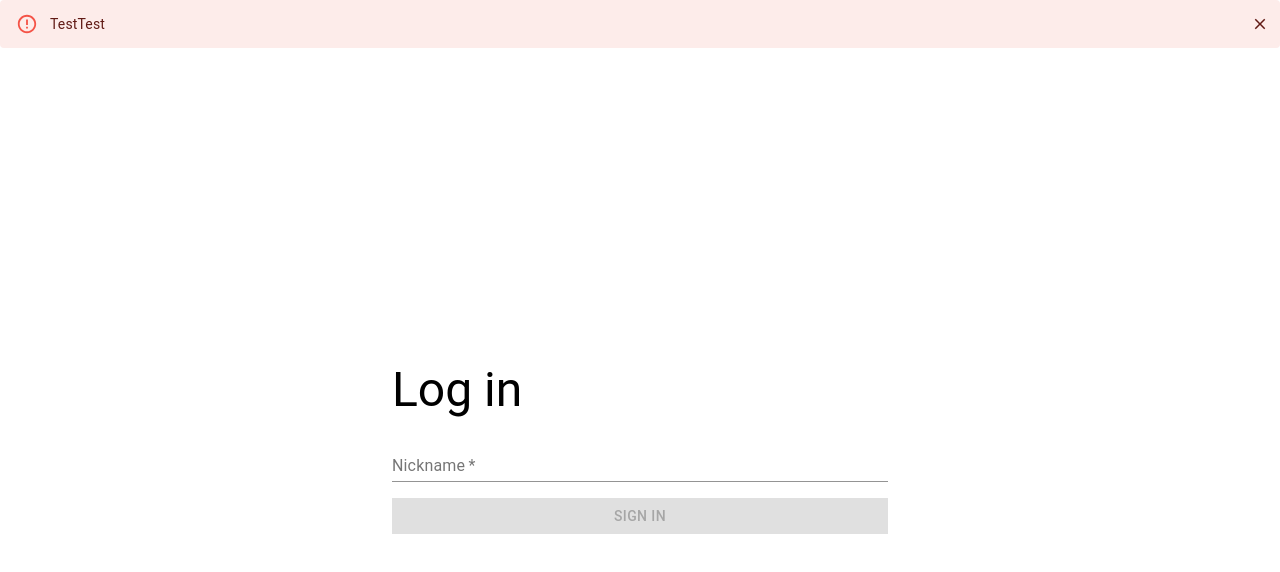
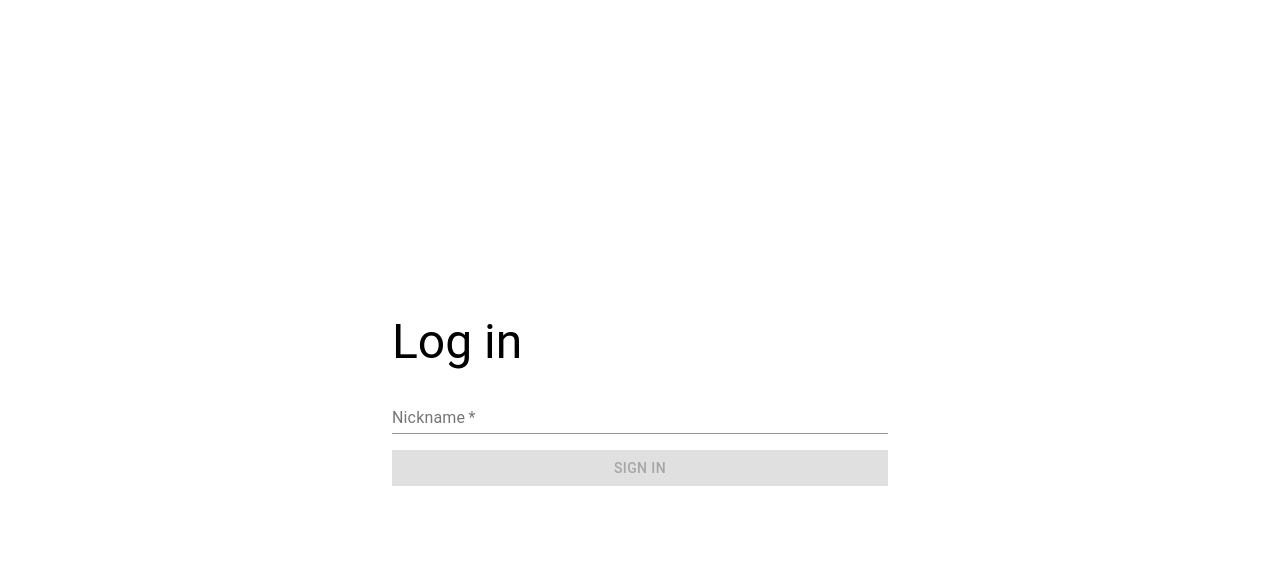
Before and after one commit to Beadsley/chatroom-client, a React (Create React App) app: page / in a window 1280 px wide. Shown: the top 572 px of the page. Built offline with nearby package versions, Linux system fonts and the light colour scheme.

Commit message:
Alert component present when an alert is dipatched

```diff
--- a/src/components/Alert.tsx
+++ b/src/components/Alert.tsx
@@ -2,8 +2,10 @@ import React, { useEffect } from 'react';
 import { makeStyles } from '@material-ui/core/styles';
 import { useSelector, useDispatch } from 'react-redux';
 import Alert from '@material-ui/lab/Alert';
+import { RootState } from '../store/store';
 import { IconButton, Collapse } from '@material-ui/core';
 import CloseIcon from '@material-ui/icons/Close';
+import { Alert as AlertType  } from '../store/actions/actions.alert.types';
 
 const useStyles = makeStyles((theme) => ({
   root: {
@@ -17,10 +19,12 @@ const useStyles = makeStyles((theme) => ({
 const AlertMessage: React.FC = (props) => {
   const classes = useStyles();
   const dispatch = useDispatch();
-  const [open, setOpen] = React.useState(true);
+  const alert = useSelector((state: RootState): AlertType => state.alert.data);
+  const [open, setOpen] = React.useState(false);
 
   useEffect(() => {
-  }, []);
+    setOpen(alert.activated);
+  }, [alert]);
 
   return (
     <div className={classes.root}>
@@ -32,16 +36,16 @@ const AlertMessage: React.FC = (props) => {
               aria-label='close'
               color='inherit'
               size='small'
-                onClick={() => {
-                  setOpen(false);
+              onClick={() => {
+                setOpen(false);
                 //   dispatch(hasErrored(false));
-                }}
+              }}
             >
               <CloseIcon fontSize='inherit' />
             </IconButton>
           }
         >
-          {'TestTest'}
+          {alert.message}
         </Alert>
       </Collapse>
     </div>
--- a/src/store/store.ts
+++ b/src/store/store.ts
@@ -5,11 +5,13 @@ import thunk from 'redux-thunk';
 import socketMiddleware from './middlewares/middleware.socket';
 import { Message } from './actions/actions.messages.types';
 import { Chatuser } from './actions/actions.chatusers.types';
+import { Alert } from './actions/actions.alert.types';
 
 export interface RootState {
   user: { data: User };
   messages: { data: Message[] };
   chatusers: { data: Chatuser[] };
+  alert: {data: Alert}
 }
 
 const composeEnhancers =
```
